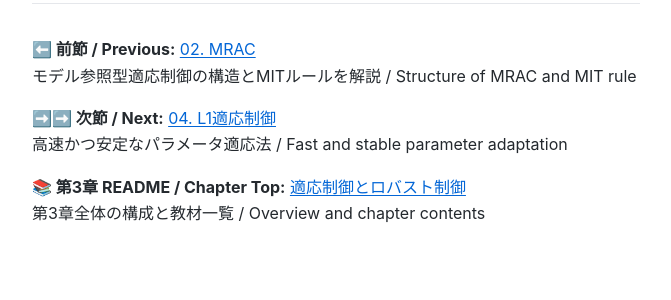
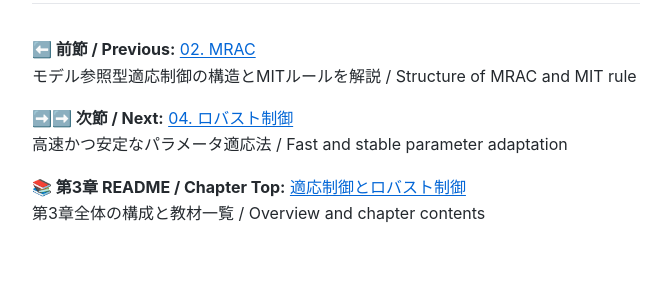
Before and after one commit to Samizo-AITL/EduController, a Jekyll site: the page built from part03_adaptive/theory/03_gain_scheduling.md, in a window 1280 px wide and 900 px high, scrolled down 2838 px. Shown: the part 454-754 px from the top of the window, without its empty margins (304-975 px from the left). Built offline with Jekyll 4.4.1, drawn with Linux system fonts in a browser that asks for light colours.

Commit message:
Update 03_gain_scheduling.md

```diff
--- a/part03_adaptive/theory/03_gain_scheduling.md
+++ b/part03_adaptive/theory/03_gain_scheduling.md
@@ -119,7 +119,7 @@ def gain_schedule(rho):
 **⬅️ 前節 / Previous:** [02. MRAC](https://samizo-aitl.github.io/EduController/part03_adaptive/theory/02_mrac_design.html)
 モデル参照型適応制御の構造とMITルールを解説 / Structure of MRAC and MIT rule
 
-**➡️➡️ 次節 / Next:** [04. L1適応制御](https://samizo-aitl.github.io/EduController/part03_adaptive/theory/04_l1_adaptive.html)
+**➡️➡️ 次節 / Next:** [04. ロバスト制御](https://samizo-aitl.github.io/EduController/part03_adaptive/theory/04_robust_control.html)
 高速かつ安定なパラメータ適応法 / Fast and stable parameter adaptation
 
 **📚 第3章 README / Chapter Top:** [適応制御とロバスト制御](https://samizo-aitl.github.io/EduController/part03_adaptive/)
```
